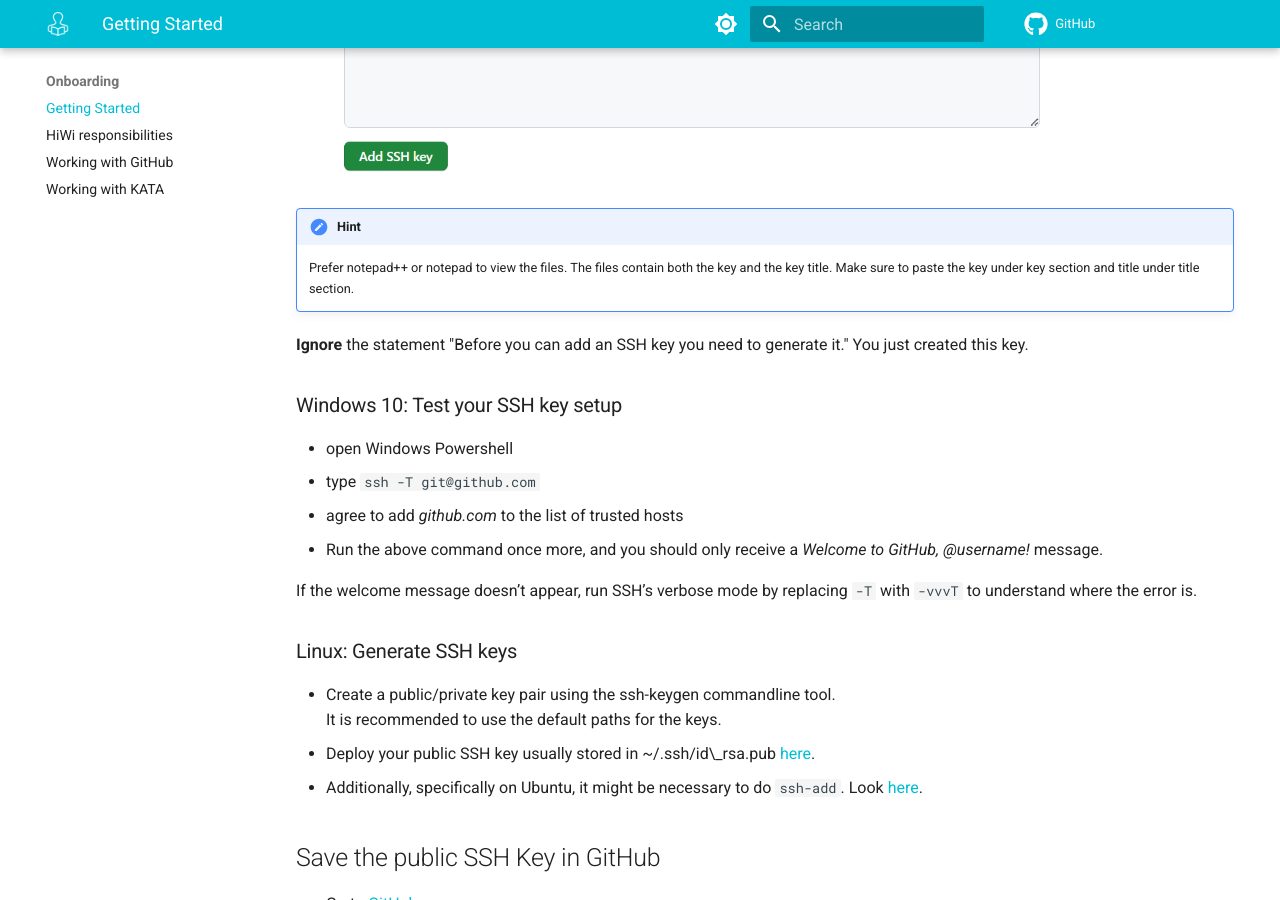
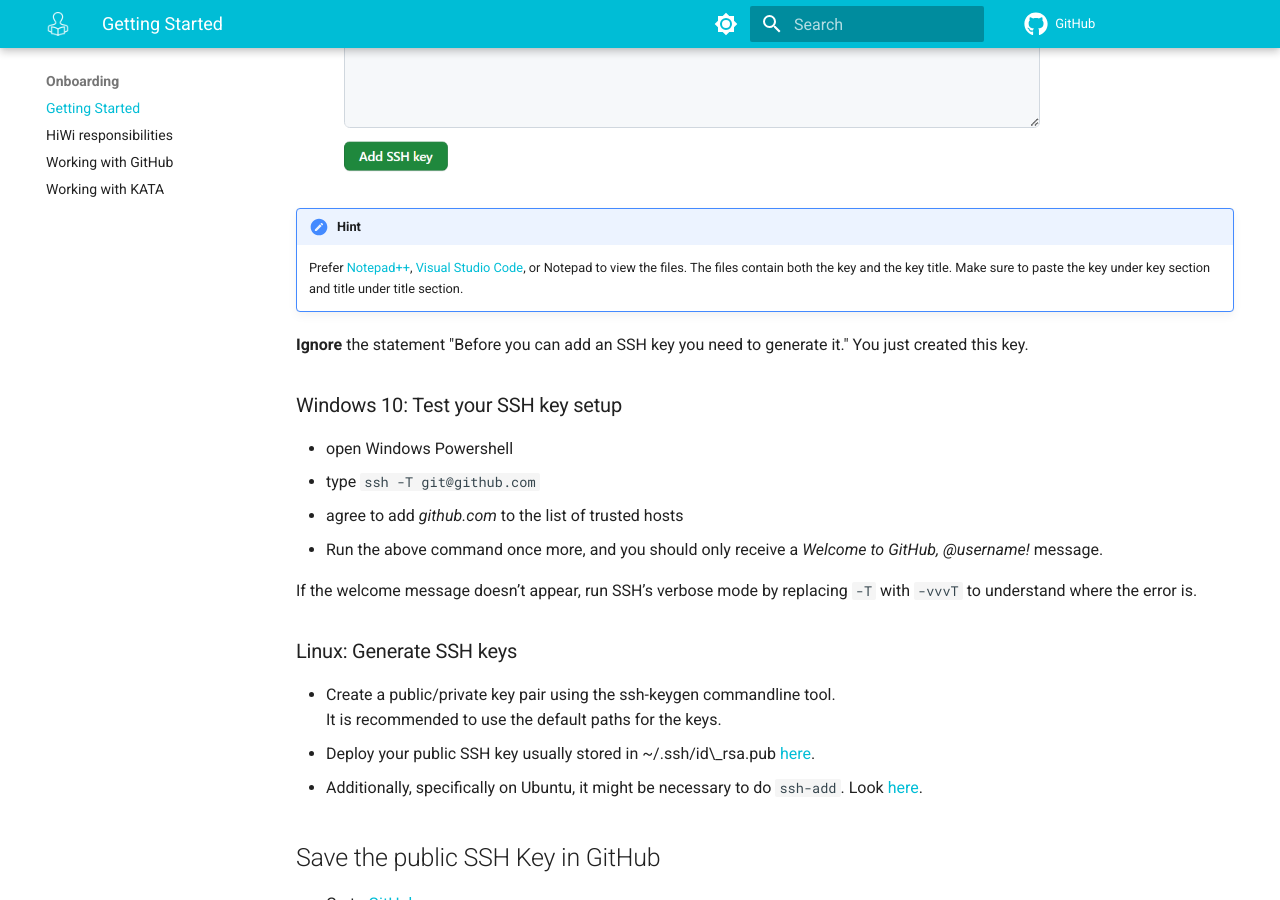
Before and after one commit to josephhuang08/student-guide, an MkDocs documentation site: the page built from docs/content-onboarding/onboarding.md, in a window 1280 px wide and 900 px high, scrolled down 3540 px. Built offline with MkDocs 1.6.1 and Material for MkDocs 9.7.7, drawn with Linux system fonts in a browser that asks for light colours; comment, search, counter and statistics services are not loaded.

Commit message:
add hyperlinks for notepad++, visual studio code

```diff
--- a/docs/content-onboarding/onboarding.md
+++ b/docs/content-onboarding/onboarding.md
@@ -103,7 +103,7 @@ Host github.com
 ![Deploy Public SSH Key to GitHub](../assets/deploy-ssh-key.png "Deploy Public SSH Key to GitHub")
 
 !!! hint
-    Prefer notepad++ or notepad to view the files. The files contain both the key and the key title. Make sure to paste the key under key section and title under title section.
+    Prefer [Notepad++](https://notepad-plus-plus.org/), [Visual Studio Code](https://code.visualstudio.com/), or Notepad to view the files. The files contain both the key and the key title. Make sure to paste the key under key section and title under title section.
 
 **Ignore** the statement "Before you can add an SSH key you need to generate it." You just created this key.
 
```
